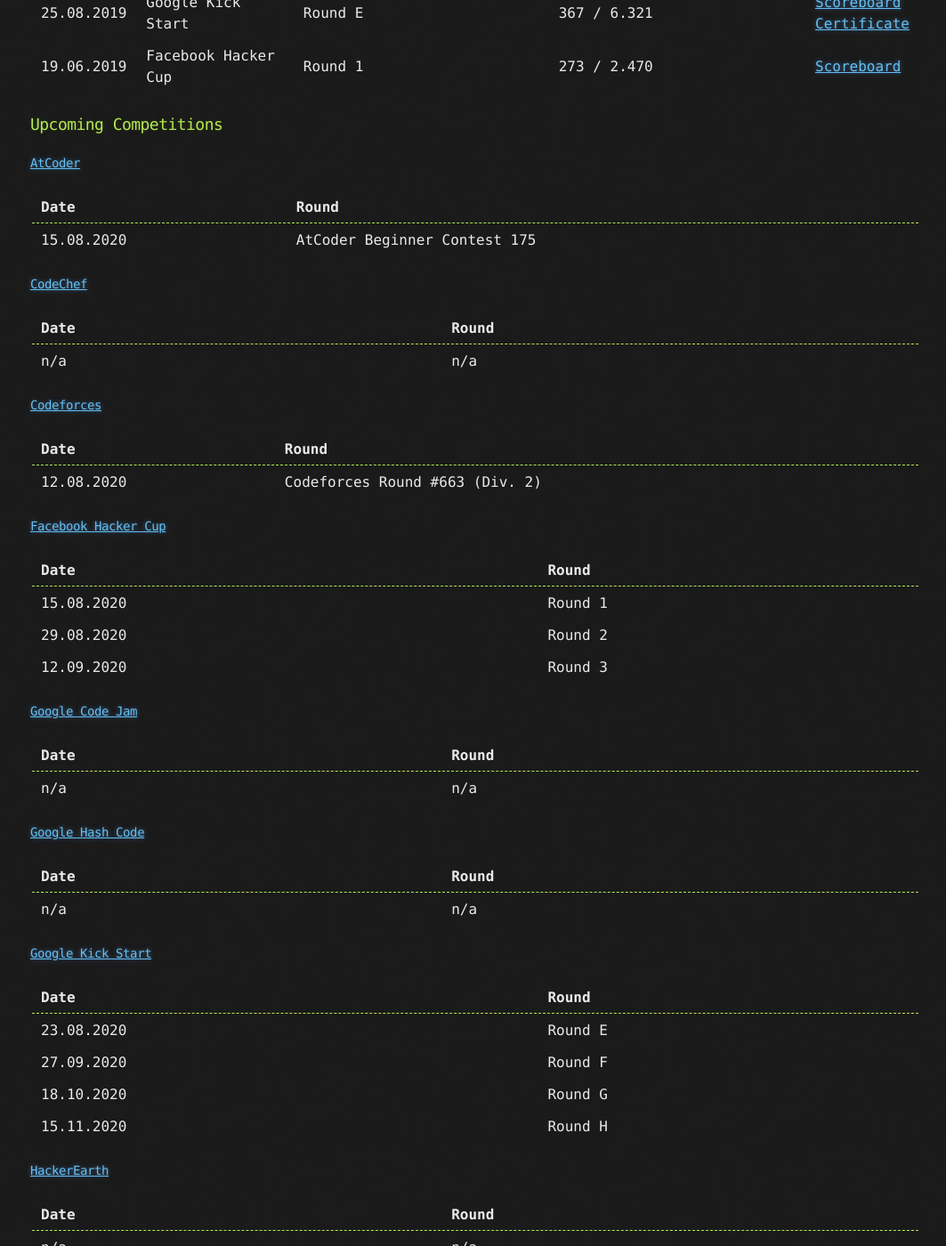
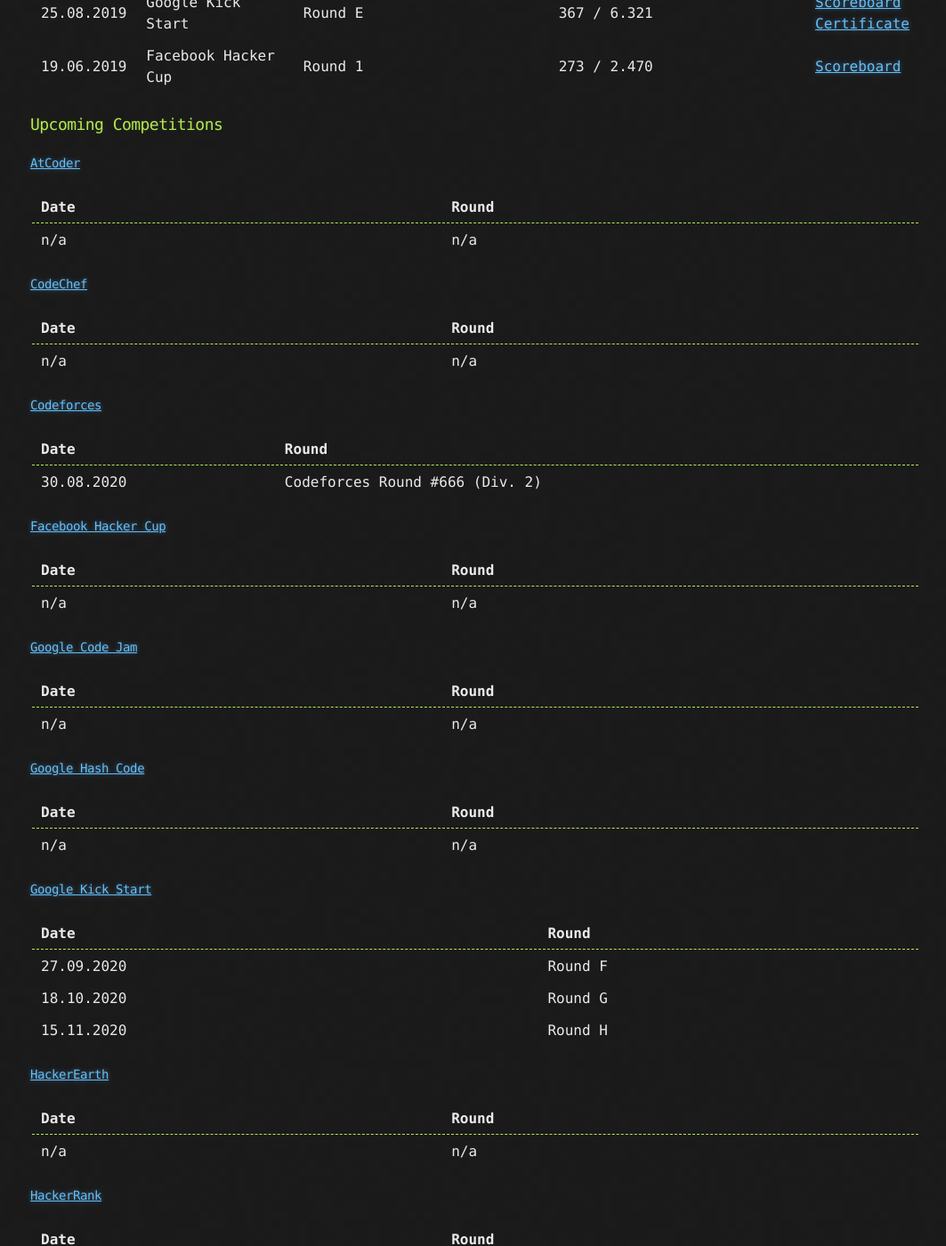
Before and after one commit to goodHunter27/serhatgiydiren.github.io, a Jekyll site: the page built from _posts/2020-01-07-coding-competitions.md, in a window 1280 px wide and 1400 px high, scrolled down 948 px. Shown: the whole window at 89% size, without its empty margins (106-1169 px from the left). Built offline with Jekyll 4.4.1, drawn with Linux system fonts in a browser that asks for light colours; some of the changed text lies outside the part shown.

Commit message:
Update 2020-01-07-coding-competitions.md

```diff
--- a/_posts/2020-01-07-coding-competitions.md
+++ b/_posts/2020-01-07-coding-competitions.md
@@ -27,7 +27,7 @@
 
 Date | Round
 ------------ | -------------
-15.08.2020 | AtCoder Beginner Contest 175
+n/a | n/a
 
 #### [CodeChef](https://codechef.com){:target="_blank"}
 
@@ -39,15 +39,13 @@
 
 Date | Round
 ------------ | -------------
-12.08.2020 | Codeforces Round #663 (Div. 2)
+30.08.2020 | Codeforces Round #666 (Div. 2)
 
 #### [Facebook Hacker Cup](https://facebook.com/codingcompetitions/hacker-cup){:target="_blank"}
 
 Date | Round
 ------------ | -------------
-15.08.2020 | Round 1
-29.08.2020 | Round 2
-12.09.2020 | Round 3
+n/a | n/a
 
 #### [Google Code Jam](https://codingcompetitions.withgoogle.com/codejam){:target="_blank"}
 
@@ -65,7 +63,6 @@
 
 Date | Round
 ------------ | -------------
-23.08.2020 | Round E
 27.09.2020 | Round F
 18.10.2020 | Round G
 15.11.2020 | Round H
@@ -86,8 +83,7 @@
 
 Date | Round
 ------------ | -------------
-16.08.2020 | Biweekly Contest 33
-22.08.2020 | Weekly Contest 202
+n/a | n/a
 
 #### [TopCoder](https://arena.topcoder.com){:target="_blank"}
 
```
